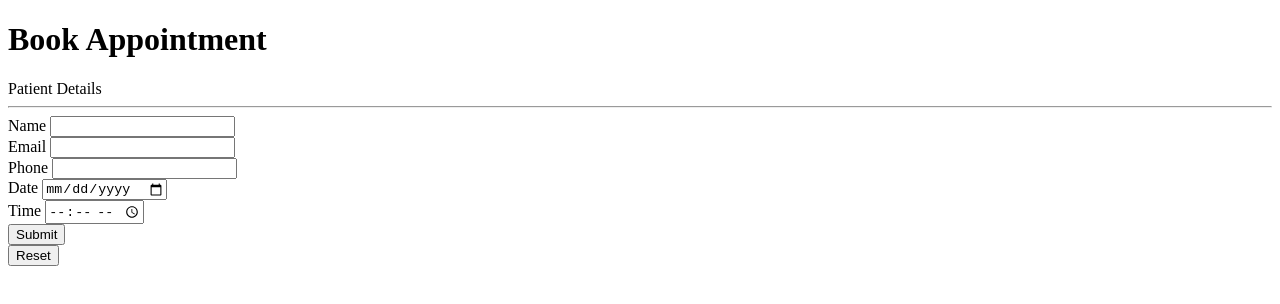
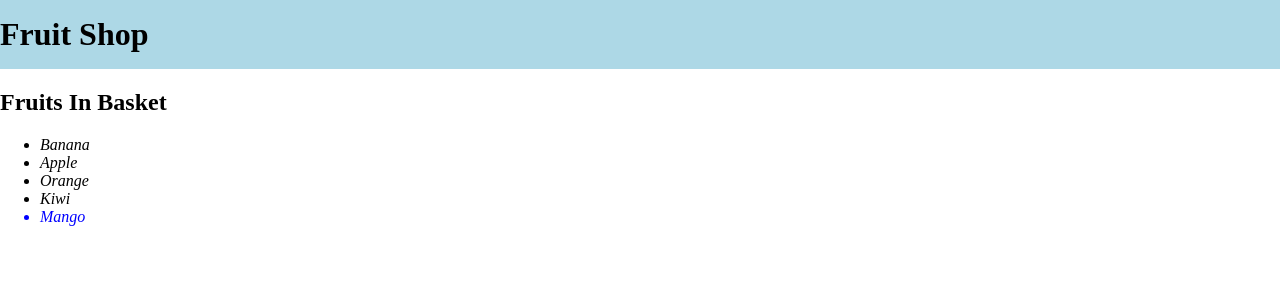
Before and after one commit to ruturajveer143/Sharpener, a plain HTML site: page index.html in a window 1280 px wide. Drawn offline with Linux system fonts and the light colour scheme.

Commit message:
Task 5 in this new branch

```diff
--- a/index.html
+++ b/index.html
@@ -1,44 +1,26 @@
 <!DOCTYPE html>
 <html lang="en">
-
   <head>
     <meta charset="UTF-8" />
     <meta http-equiv="X-UA-Compatible" content="IE=edge" />
     <meta name="viewport" content="width=device-width, initial-scale=1.0" />
     <title>Document</title>
   </head>
-
-<body>
-  <!-- Write your code below -->
-<h1>Book Appointment</h1>
-  <label for="other" form="doctor">Patient Details</label><br>
-  <hr>
-  <form id="doctor" onsubmit="formData(event)">
-    <label for="name">Name</label>
-    <input id="name" type="text" name="name"><br>
-    <label for="email">Email</label>
-    <input id="email" type="email" name="email"><br>
-    <label for="phone">Phone</label>
-    <input id="phone" type="tel" name="phno"><br>
-    <label for="date">Date</label>
-    <input id="date" type="date" name="date"><br>
-    <label for="time">Time</label>
-    <input id="time" type="time" name="time"><br>
-    <label><button type="submit">Submit</button></label><br>
-    <label><button type="reset">Reset</button></label>
-  </form>
+  <body style="margin: 0">
+    <div id="header" style="padding: 1rem 0; background-color: lightblue">
+      <h1 id="main-heading" style="margin: 0">Fruit Shop</h1>
+    </div>
+    <div>
+      <h2 id="basket-heading">Fruits In Basket</h2>
+      <ul class="fruits">
+        <li class="fruit">Banana</li>
+        <li class="fruit">Apple</li>
+        <li class="fruit">Orange</li>
+        <li class="fruit">Kiwi</li>
+        <li>Mango</li>
+      </ul>
+    </div>
+    <div id="thanks"></div>
   </body>
-
-<script>
-    // Write your code below:
-function formData(event){
-  event.preventDefault();
-  console.log(event.target.name.value);
-  console.log(event.target.email.value);
-  console.log(event.target.phno.value);
-  console.log(event.target.date.value);
-  console.log(event.target.time.value);
-}
-</script>
-
+  <script src="index.js"></script>
 </html>
--- a/index.js
+++ b/index.js
@@ -1,8 +1,7 @@
 // Write your code below:
-let friit = document.getElementsByClassName('fruit');
+let li= document.getElementsByTagName('li');
+li[4].style.color='blue';
 
-friit[2].style.backgroundColor='yellow';
-
-for(let i =0;i<friit.length;i++){
-  friit[i].style.fontWeight='bold';
+for(let i=0; i<li.length;i++){
+  li[i].style.fontStyle='italic';
 }
```
Lines whose indentation alone changed are shown as unchanged.
